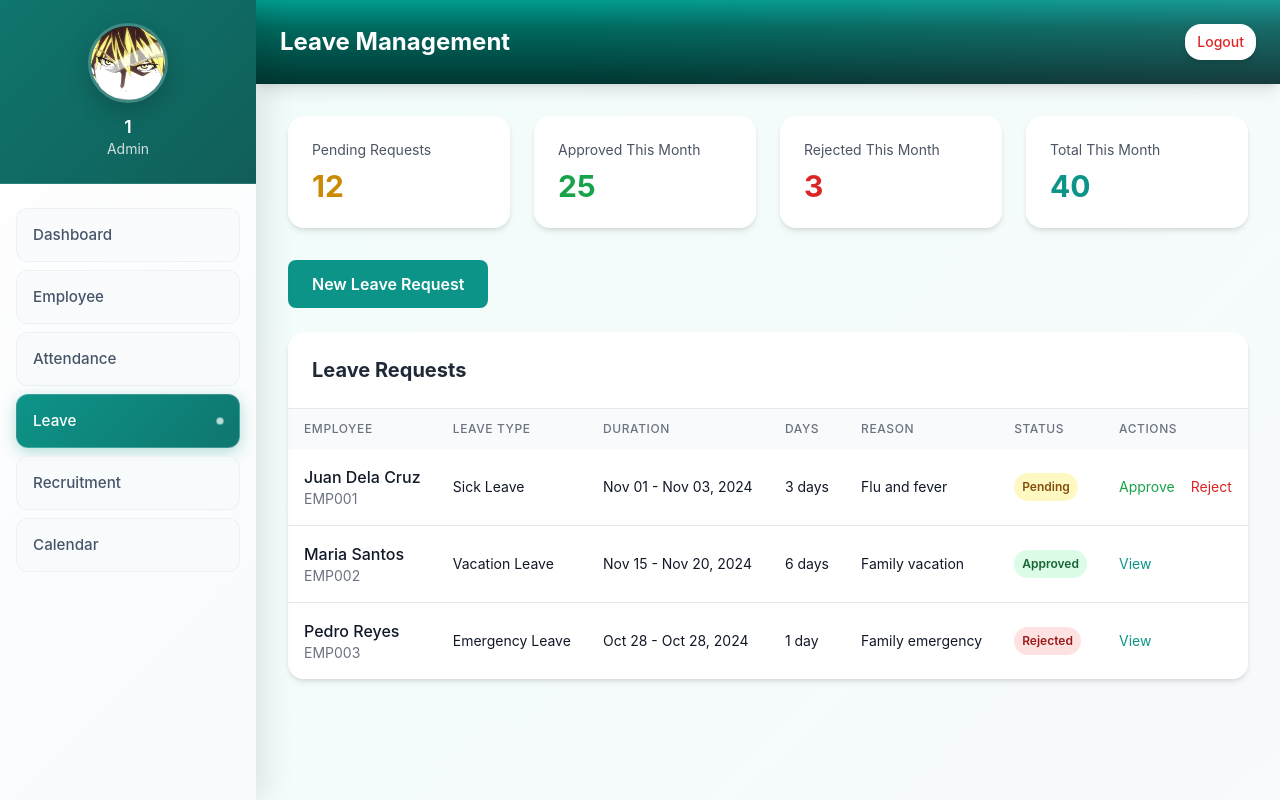
After one commit to jayjayandcattos/hris-sia, a PHP site: page /leave.php in a window 1280 px wide. The commit adds this page. Run offline with PHP 8.4, Linux system fonts and the light colour scheme; a user stored in the database is signed in; some libraries are stand-ins or nearby versions.

Commit message:
up leave function (sample data lang)

```diff
--- a/css/styles.css
+++ b/css/styles.css
@@ -1,4 +1,3 @@
-
 :root {
   --primary: #0f766e;
   --primary-light: #0d9488;
@@ -96,9 +95,6 @@ body {
   transition: all 0.4s cubic-bezier(0.4, 0, 0.2, 1);
   position: relative;
   overflow: hidden;
-  opacity: 0;
-  transform: translateY(20px);
-  animation: fadeInUp 0.6s ease forwards;
 }
 
 .bg-teal-700::before {
@@ -128,8 +124,6 @@ body {
   border-radius: 16px;
   box-shadow: var(--shadow);
   transition: all 0.3s ease;
-  opacity: 0;
-  animation: fadeIn 0.8s ease 0.4s forwards;
 }
 
 .bg-white.rounded-lg:hover {
@@ -173,34 +167,6 @@ a.bg-white:hover {
   transform: translateY(-2px);
   box-shadow: 0 10px 20px -5px rgba(0, 0, 0, 0.1);
 }
-
-/* Animations */
-@keyframes fadeInUp {
-  from {
-    opacity: 0;
-    transform: translateY(30px);
-  }
-  to {
-    opacity: 1;
-    transform: translateY(0);
-  }
-}
-
-@keyframes fadeIn {
-  from {
-    opacity: 0;
-  }
-  to {
-    opacity: 1;
-  }
-}
-
-
-#employeeChart {
-  opacity: 0;
-  animation: fadeIn 1s ease 0.6s forwards;
-}
-
 
 .mobile-menu-btn {
   transition: all 0.3s ease;
--- a/includes/sidebar.php
+++ b/includes/sidebar.php
@@ -158,10 +158,13 @@
     }
 
     @keyframes pulse {
-    0%, 100% {
+
+        0%,
+        100% {
             opacity: 1;
             transform: translateY(-50%) scale(1);
         }
+
         50% {
             opacity: 0.7;
             transform: translateY(-50%) scale(1.2);
@@ -177,17 +180,32 @@
         animation: slideInLeft 0.5s ease forwards;
     }
 
-#sidebar nav a:nth-child(1) { animation-delay: 0.1s; }
-#sidebar nav a:nth-child(2) { animation-delay: 0.2s; }
-#sidebar nav a:nth-child(3) { animation-delay: 0.3s; }
-#sidebar nav a:nth-child(4) { animation-delay: 0.4s; }
-#sidebar nav a:nth-child(5) { animation-delay: 0.5s; }
+    #sidebar nav a:nth-child(1) {
+        animation-delay: 0.1s;
+    }
+
+    #sidebar nav a:nth-child(2) {
+        animation-delay: 0.2s;
+    }
+
+    #sidebar nav a:nth-child(3) {
+        animation-delay: 0.3s;
+    }
+
+    #sidebar nav a:nth-child(4) {
+        animation-delay: 0.4s;
+    }
+
+    #sidebar nav a:nth-child(5) {
+        animation-delay: 0.5s;
+    }
 
     @keyframes slideInLeft {
         from {
             opacity: 0;
             transform: translateX(-20px);
         }
+
         to {
             opacity: 1;
             transform: translateX(0);
@@ -259,8 +277,10 @@
             'dashboard.php' => 'Dashboard',
             'employees.php' => 'Employee',
             'attendance.php' => 'Attendance',
+            'leave.php' => 'Leave',
             'recruitment.php' => 'Recruitment',
             'calendar.php' => 'Calendar'
+
         ];
 
         foreach ($menu_items as $page => $label):
@@ -276,7 +296,6 @@
 </aside>
 
 <script>
-
     const mobileMenuBtn = document.getElementById('mobile-menu-btn');
     const sidebar = document.getElementById('sidebar');
     const overlay = document.getElementById('sidebar-overlay');
--- /dev/null
+++ b/leave.php
@@ -0,0 +1,295 @@
+<?php
+session_start();
+
+
+if (!isset($_SESSION['user_id'])) {
+    header('Location: index.php');
+    exit;
+}
+
+// include 'config/database.php';
+
+
+if ($_SERVER['REQUEST_METHOD'] == 'POST') {
+
+    $employee_id = $_POST['employee_id'] ?? '';
+    $leave_type = $_POST['leave_type'] ?? '';
+    $start_date = $_POST['start_date'] ?? '';
+    $end_date = $_POST['end_date'] ?? '';
+    $reason = $_POST['reason'] ?? '';
+
+
+    $success_message = "Leave request submitted successfully!";
+}
+
+//TEMPORARY DATA LANGS
+$leave_requests = [
+    [
+        'id' => 1,
+        'employee_name' => 'Juan Dela Cruz',
+        'employee_number' => 'EMP001',
+        'leave_type' => 'Sick Leave',
+        'start_date' => '2024-11-01',
+        'end_date' => '2024-11-03',
+        'days' => 3,
+        'reason' => 'Flu and fever',
+        'status' => 'Pending',
+        'date_filed' => '2024-10-25'
+    ],
+    [
+        'id' => 2,
+        'employee_name' => 'Maria Santos',
+        'employee_number' => 'EMP002',
+        'leave_type' => 'Vacation Leave',
+        'start_date' => '2024-11-15',
+        'end_date' => '2024-11-20',
+        'days' => 6,
+        'reason' => 'Family vacation',
+        'status' => 'Approved',
+        'date_filed' => '2024-10-20'
+    ],
+    [
+        'id' => 3,
+        'employee_name' => 'Pedro Reyes',
+        'employee_number' => 'EMP003',
+        'leave_type' => 'Emergency Leave',
+        'start_date' => '2024-10-28',
+        'end_date' => '2024-10-28',
+        'days' => 1,
+        'reason' => 'Family emergency',
+        'status' => 'Rejected',
+        'date_filed' => '2024-10-27'
+    ],
+];
+?>
+<!DOCTYPE html>
+<html lang="en">
+
+<head>
+    <meta charset="UTF-8">
+    <meta name="viewport" content="width=device-width, initial-scale=1.0">
+    <title>HRIS - Leave Management</title>
+    <script src="https://cdn.tailwindcss.com"></script>
+    <link rel="stylesheet" href="css/styles.css">
+</head>
+
+<body class="bg-gray-100">
+    <div class="min-h-screen lg:ml-64">
+        <header class="gradient-bg text-white p-4 lg:p-6 shadow-lg">
+            <div class="flex items-center justify-between pl-14 lg:pl-0">
+                <?php include 'includes/sidebar.php'; ?>
+                <h1 class="text-lg sm:text-xl lg:text-2xl font-bold">Leave Management</h1>
+                <a href="index.php" class="bg-white px-3 py-2 rounded-lg font-medium text-red-600 hover:text-red-700 hover:bg-gray-100 text-xs sm:text-sm">
+                    Logout
+                </a>
+            </div>
+        </header>
+
+        <!-- Main Content -->
+        <main class="p-4 lg:p-8">
+            <?php if (isset($success_message)): ?>
+                <div class="bg-green-100 border border-green-400 text-green-700 px-4 py-3 rounded mb-6">
+                    <?php echo htmlspecialchars($success_message); ?>
+                </div>
+            <?php endif; ?>
+
+            <!-- Stats Cards -->
+            <div class="grid grid-cols-1 sm:grid-cols-2 lg:grid-cols-4 gap-4 lg:gap-6 mb-6 lg:mb-8">
+                <div class="bg-white rounded-lg p-4 lg:p-6 shadow-lg">
+                    <h3 class="text-sm text-gray-600 mb-2">Pending Requests</h3>
+                    <p class="text-2xl lg:text-3xl font-bold text-yellow-600">12</p>
+                </div>
+
+                <div class="bg-white rounded-lg p-4 lg:p-6 shadow-lg">
+                    <h3 class="text-sm text-gray-600 mb-2">Approved This Month</h3>
+                    <p class="text-2xl lg:text-3xl font-bold text-green-600">25</p>
+                </div>
+
+                <div class="bg-white rounded-lg p-4 lg:p-6 shadow-lg">
+                    <h3 class="text-sm text-gray-600 mb-2">Rejected This Month</h3>
+                    <p class="text-2xl lg:text-3xl font-bold text-red-600">3</p>
+                </div>
+
+                <div class="bg-white rounded-lg p-4 lg:p-6 shadow-lg">
+                    <h3 class="text-sm text-gray-600 mb-2">Total This Month</h3>
+                    <p class="text-2xl lg:text-3xl font-bold text-teal-600">40</p>
+                </div>
+            </div>
+
+            <!-- Action Buttons -->
+            <div class="mb-6">
+                <button
+                    onclick="openModal()"
+                    class="bg-teal-600 hover:bg-teal-700 text-white font-semibold px-6 py-3 rounded-lg transition duration-200"
+                >
+                    New Leave Request
+                </button>
+            </div>
+
+            <!-- Leave Requests Table -->
+            <div class="bg-white rounded-lg shadow-lg overflow-hidden">
+                <div class="p-4 lg:p-6 border-b border-gray-200">
+                    <h3 class="text-lg lg:text-xl font-bold text-gray-800">Leave Requests</h3>
+                </div>
+
+                <div class="overflow-x-auto">
+                    <table class="w-full">
+                        <thead class="bg-gray-50">
+                            <tr>
+                                <th class="px-4 py-3 text-left text-xs font-medium text-gray-500 uppercase tracking-wider">Employee</th>
+                                <th class="px-4 py-3 text-left text-xs font-medium text-gray-500 uppercase tracking-wider">Leave Type</th>
+                                <th class="px-4 py-3 text-left text-xs font-medium text-gray-500 uppercase tracking-wider">Duration</th>
+                                <th class="px-4 py-3 text-left text-xs font-medium text-gray-500 uppercase tracking-wider">Days</th>
+                                <th class="px-4 py-3 text-left text-xs font-medium text-gray-500 uppercase tracking-wider">Reason</th>
+                                <th class="px-4 py-3 text-left text-xs font-medium text-gray-500 uppercase tracking-wider">Status</th>
+                                <th class="px-4 py-3 text-left text-xs font-medium text-gray-500 uppercase tracking-wider">Actions</th>
+                            </tr>
+                        </thead>
+                        <tbody class="bg-white divide-y divide-gray-200">
+                            <?php foreach ($leave_requests as $request): ?>
+                            <tr class="hover:bg-gray-50">
+                                <td class="px-4 py-4 whitespace-nowrap">
+                                    <div class="font-medium text-gray-900"><?php echo htmlspecialchars($request['employee_name']); ?></div>
+                                    <div class="text-sm text-gray-500"><?php echo htmlspecialchars($request['employee_number']); ?></div>
+                                </td>
+                                <td class="px-4 py-4 whitespace-nowrap text-sm text-gray-900">
+                                    <?php echo htmlspecialchars($request['leave_type']); ?>
+                                </td>
+                                <td class="px-4 py-4 whitespace-nowrap text-sm text-gray-900">
+                                    <?php echo date('M d', strtotime($request['start_date'])); ?> -
+                                    <?php echo date('M d, Y', strtotime($request['end_date'])); ?>
+                                </td>
+                                <td class="px-4 py-4 whitespace-nowrap text-sm text-gray-900">
+                                    <?php echo $request['days']; ?> day<?php echo $request['days'] > 1 ? 's' : ''; ?>
+                                </td>
+                                <td class="px-4 py-4 text-sm text-gray-900 max-w-xs truncate">
+                                    <?php echo htmlspecialchars($request['reason']); ?>
+                                </td>
+                                <td class="px-4 py-4 whitespace-nowrap">
+                                    <?php
+                                    $status_color = '';
+                                    switch($request['status']) {
+                                        case 'Pending':
+                                            $status_color = 'bg-yellow-100 text-yellow-800';
+                                            break;
+                                        case 'Approved':
+                                            $status_color = 'bg-green-100 text-green-800';
+                                            break;
+                                        case 'Rejected':
+                                            $status_color = 'bg-red-100 text-red-800';
+                                            break;
+                                    }
+                                    ?>
+                                    <span class="px-2 py-1 inline-flex text-xs leading-5 font-semibold rounded-full <?php echo $status_color; ?>">
+                                        <?php echo htmlspecialchars($request['status']); ?>
+                                    </span>
+                                </td>
+                                <td class="px-4 py-4 whitespace-nowrap text-sm">
+                                    <?php if ($request['status'] === 'Pending'): ?>
+                                    <button onclick="approveLeave(<?php echo $request['id']; ?>)" class="text-green-600 hover:text-green-900 mr-3">Approve</button>
+                                    <button onclick="rejectLeave(<?php echo $request['id']; ?>)" class="text-red-600 hover:text-red-900">Reject</button>
+                                    <?php else: ?>
+                                    <button onclick="viewLeave(<?php echo $request['id']; ?>)" class="text-teal-600 hover:text-teal-900">View</button>
+                                    <?php endif; ?>
+                                </td>
+                            </tr>
+                            <?php endforeach; ?>
+                        </tbody>
+                    </table>
+                </div>
+            </div>
+        </main>
+    </div>
+
+    <!-- New Leave Request Modal -->
+    <div id="leaveModal" class="hidden fixed inset-0 bg-gray-600 bg-opacity-50 overflow-y-auto h-full w-full z-50">
+        <div class="relative top-20 mx-auto p-5 border w-full max-w-2xl shadow-lg rounded-md bg-white">
+            <div class="flex justify-between items-center mb-4">
+                <h3 class="text-xl font-bold text-gray-900">New Leave Request</h3>
+                <button onclick="closeModal()" class="text-gray-400 hover:text-gray-600 text-2xl">&times;</button>
+            </div>
+
+            <form method="POST" action="" id="leaveForm">
+                <div class="grid grid-cols-1 md:grid-cols-2 gap-4 mb-4">
+                    <div>
+                        <label class="block text-sm font-medium text-gray-700 mb-2">Employee Number</label>
+                        <input
+                            type="text"
+                            name="employee_id"
+                            class="w-full px-3 py-2 border border-gray-300 rounded-lg focus:outline-none focus:ring-2 focus:ring-teal-500"
+                            required
+                        >
+                    </div>
+
+                    <div>
+                        <label class="block text-sm font-medium text-gray-700 mb-2">Leave Type</label>
+                        <select
+                            name="leave_type"
+                            class="w-full px-3 py-2 border border-gray-300 rounded-lg focus:outline-none focus:ring-2 focus:ring-teal-500"
+                            required
+                        >
+                            <option value="">Select Leave Type</option>
+                            <option value="Sick Leave">Sick Leave</option>
+                            <option value="Vacation Leave">Vacation Leave</option>
+                            <option value="Emergency Leave">Emergency Leave</option>
+                            <option value="Maternity Leave">Maternity Leave</option>
+                            <option value="Paternity Leave">Paternity Leave</option>
+                        </select>
+                    </div>
+                </div>
+
+                <div class="grid grid-cols-1 md:grid-cols-2 gap-4 mb-4">
+                    <div>
+                        <label class="block text-sm font-medium text-gray-700 mb-2">Start Date</label>
+                        <input
+                            type="date"
+                            name="start_date"
+                            class="w-full px-3 py-2 border border-gray-300 rounded-lg focus:outline-none focus:ring-2 focus:ring-teal-500"
+                            required
+                        >
+                    </div>
+
+                    <div>
+                        <label class="block text-sm font-medium text-gray-700 mb-2">End Date</label>
+                        <input
+                            type="date"
+                            name="end_date"
+                            class="w-full px-3 py-2 border border-gray-300 rounded-lg focus:outline-none focus:ring-2 focus:ring-teal-500"
+                            required
+                        >
+                    </div>
+                </div>
+
+                <div class="mb-4">
+                    <label class="block text-sm font-medium text-gray-700 mb-2">Reason</label>
+                    <textarea
+                        name="reason"
+                        rows="4"
+                        class="w-full px-3 py-2 border border-gray-300 rounded-lg focus:outline-none focus:ring-2 focus:ring-teal-500"
+                        required
+                    ></textarea>
+                </div>
+
+                <div class="flex justify-end gap-3">
+                    <button
+                        type="button"
+                        onclick="closeModal()"
+                        class="px-4 py-2 bg-gray-200 text-gray-800 rounded-lg hover:bg-gray-300"
+                    >
+                        Cancel
+                    </button>
+                    <button
+                        type="submit"
+                        class="px-4 py-2 bg-teal-600 text-white rounded-lg hover:bg-teal-700"
+                    >
+                        Submit Request
+                    </button>
+                </div>
+            </form>
+        </div>
+    </div>
+
+    <script src="js/leave.js"></script>
+</body>
+
+</html>
```
Also changed, not shown: js/leave.js (added, +72 -0 lines). Lines whose indentation alone changed are shown as unchanged.
